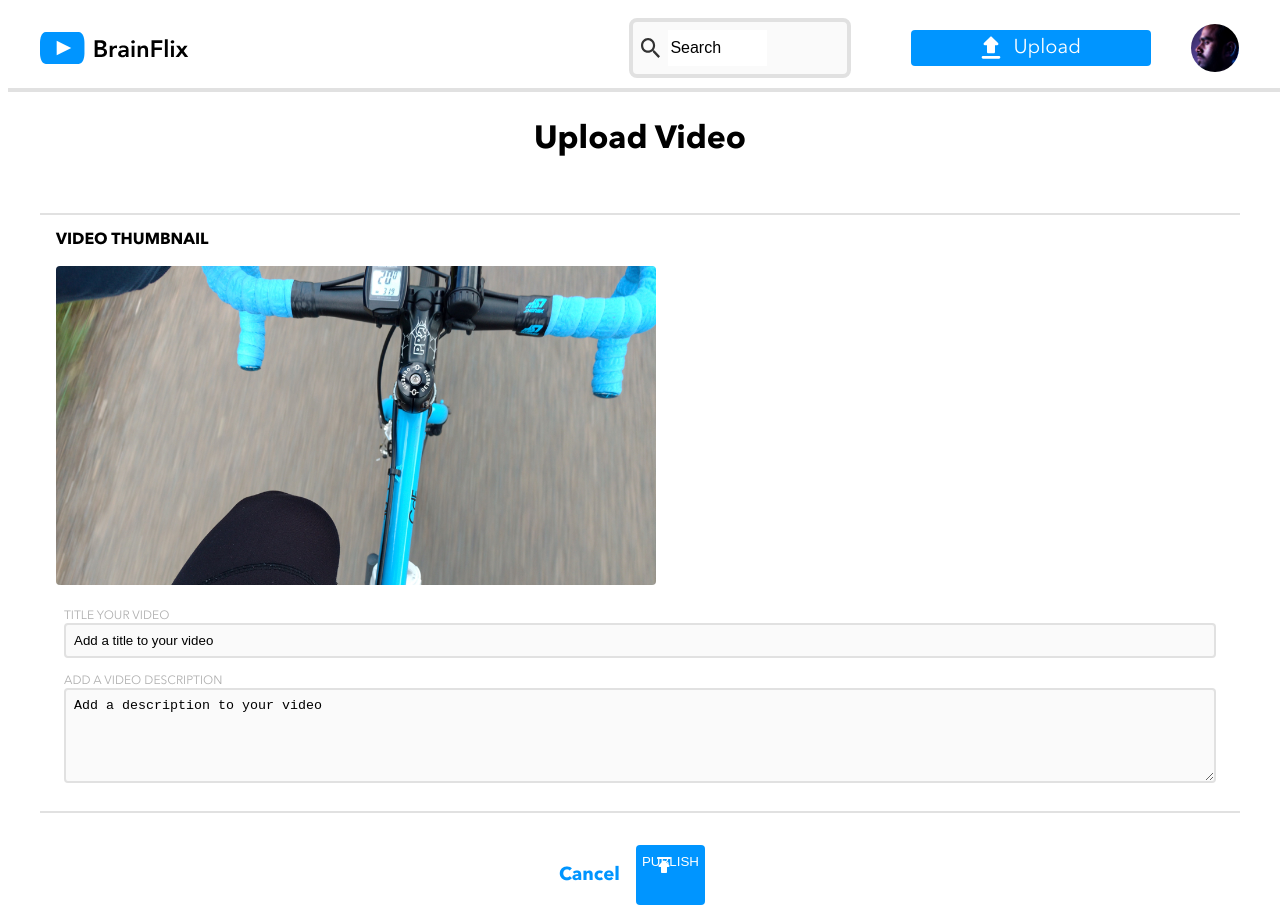
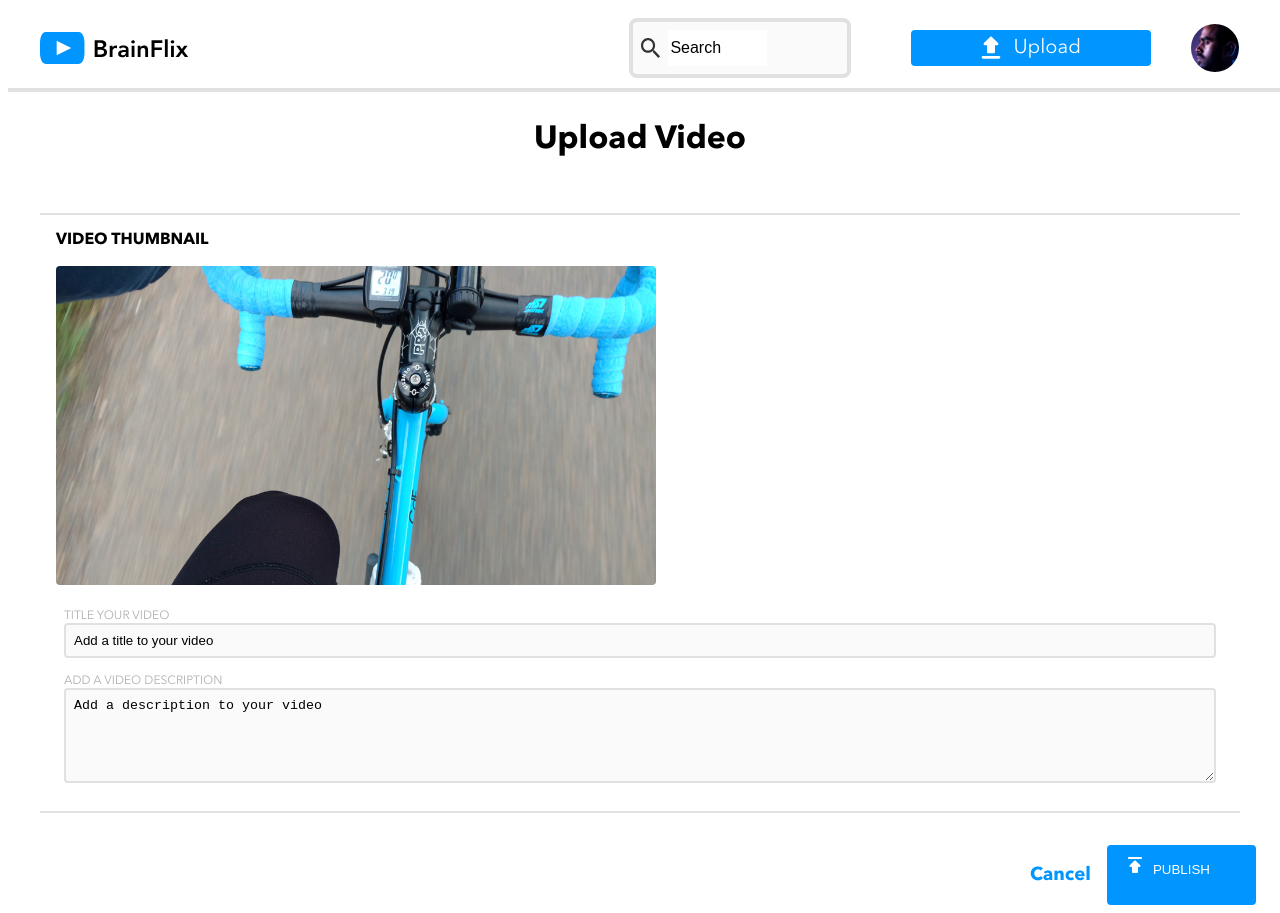
Before and after one commit to Matthew-Hawk/Brain_FlixV2, a React (Create React App) app: page /upload in a window 1280 px wide. Built offline with nearby package versions, Linux system fonts and the light colour scheme.

Commit message:
final commit

```diff
--- a/src/Components/CommentList/CommentList.js
+++ b/src/Components/CommentList/CommentList.js
@@ -16,7 +16,7 @@ function CommentList({activeVideo}) {
     return (
         <>
             <div className="comm-user">
-                <img className="comm-user__user-pic" src={Photo}></img>
+                <img className="comm-user__user-pic" src={Photo} alt="a profile pic"></img>
             <div className="comm-user__input">
                 <div className="comm-user__tblock">
                     <label className="comm-user__label" htmlFor="comment">JOIN THE CONVERSATION</label>
--- a/src/Components/Next/Next.js
+++ b/src/Components/Next/Next.js
@@ -12,7 +12,7 @@ function Next({videoList, activeVideo}) {
     <div className="next">
         <h3 className="next__title">NEXT VIDEO</h3>
         <div className="next__video-area">
-            { videoList.map((info)=> {
+            {videoList.map((info)=> {
                 return(
                     <NavLink className={`navlink__next-video${activeVideo===info.id?" notme--butyes":""}`} to={`/${info.id}`}>
                     <VideoCard
@@ -22,7 +22,8 @@ function Next({videoList, activeVideo}) {
                     image={info.image}
                     activeVideo={activeVideo}
                     videoList={videoList}
-                    /></NavLink>
+                    />
+                    // </NavLink>
                 )
             }) }
         </div>
--- a/src/Components/Video/Video.js
+++ b/src/Components/Video/Video.js
@@ -6,12 +6,6 @@ import './Video.scss'
 //
 function Video({activeVideo}) {
 console.log(activeVideo)
-
-
-
-
-
-
 
 
     return (
--- a/src/Components/VideoCard/VideoCard.js
+++ b/src/Components/VideoCard/VideoCard.js
@@ -1,6 +1,5 @@
 import "./VideoCard.scss"
-import { useParams } from "react-router-dom";
-import { useEffect } from "react";
+
 
 
 function VideoCard({title, channel, image}) {
--- a/src/Pages/HomePage/HomePage.js
+++ b/src/Pages/HomePage/HomePage.js
@@ -12,8 +12,8 @@ import axios from "axios"
 import Vid from "../Vid/Vid"
 
 //The JSON Files Since the API wasnt working
-import Videos from "../../Assets/Data/videos.json"
-import vidDisc from "../../Assets/Data/video-details.json"
+// import Videos from "../../Assets/Data/videos.json"
+// import vidDisc from "../../Assets/Data/video-details.json"
 
 
 
@@ -27,24 +27,33 @@ function HomePage() {
    const [videoList, setVideoList]= useState(null)
 
    //CREATE API URL
-  //  const API_URL = process.env.REACT_APP_API_URL
+   const API_URL = process.env.REACT_APP_API_URL
   // console.log(API_URL)
 
    //Axios call to get Video Info
    useEffect(() =>{
-     axios.get(`https://project-2-api.herokuapp.com/videos?api_key=1ca167b9-272c-4e02-bc2b-c537032b5d2c`)
+    //OLD API CALL
+    //  axios.get(`https://project-2-api.herokuapp.com/videos?api_key=1ca167b9-272c-4e02-bc2b-c537032b5d2c`)
+    //NEW API CALL
+     axios.get(`${API_URL}/videos`)
      .then((res) =>{
        setVideoList(res.data)
-       console.log(res.data)
-       getActiveVideo(res.data[0].id)
+       console.log(res.data.videoList)
+       getActiveVideo(res.data.videoList[0])
      })
    }, [])
 
    function getActiveVideo(id){
-     axios.get(`https://project-2-api.herokuapp.com/videos/${id}?api_key=1ca167b9-272c-4e02-bc2b-c537032b5d2c`)
+    // OLD API CALL
+    //  axios.get(`https://project-2-api.herokuapp.com/videos/${id}?api_key=1ca167b9-272c-4e02-bc2b-c537032b5d2c`)
+    // NEW API CALL
+    axios.get(`http://localhost:8080/videos/${id}`)
      .then((res) => {
         console.log(res.data)
        setActiveVideo(res.data)
+     })
+     .catch((error) =>{
+        console.log("this thang aint working")
      })
    }
 //  console.log(activeVideo)
@@ -63,7 +72,8 @@ function HomePage() {
           <Disc activeVideo={activeVideo}/>
           <CommentList activeVideo={activeVideo}/>
         </div>
-        <Next videoList={videoList}
+        <Next
+        videoList={videoList}
         activeVideo={activeVideo}/>
       </div>
     </div>
--- a/src/Pages/UploadPage/UploadPage.scss
+++ b/src/Pages/UploadPage/UploadPage.scss
@@ -94,6 +94,10 @@
         @include tablet {
             flex-direction: row;
         }
+        @include desktop {
+            align-self: flex-end;
+        }
+
     }
     &__cb{
         display: flex;
@@ -111,13 +115,15 @@
     &__bottom-button{
         display: flex;
         position:relative;
-        flex-direction: row;
         // align-items: flex-start;
         justify-content: center;
         padding: .5rem 0;
         margin: 0 1rem;
         border-radius: 4px;
         background-color: #0095FF;
+        @include desktop {
+            padding: 1rem 2.5rem;
+        }
     }
     &__button-img{
         align-self: flex-start;
```
